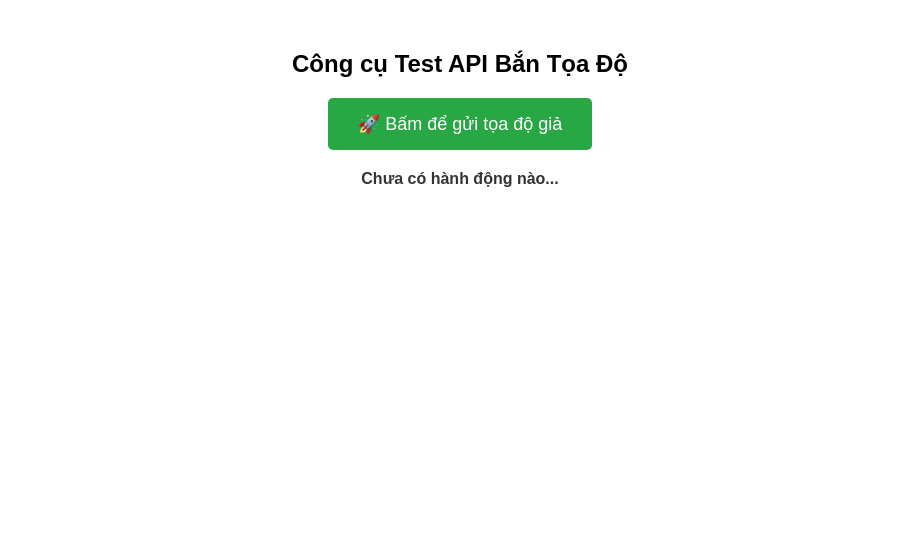
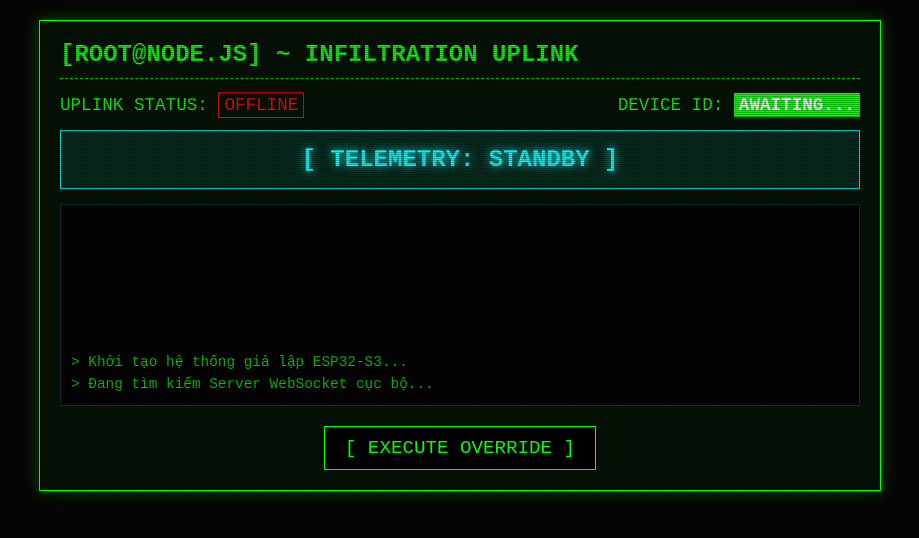
Before and after one commit to namoktin/checkgps, a website: page tester.html in a window 1280 px wide. Shown: the whole page, without its empty margins (180-1099 px from the left). Drawn offline with nearby package versions, Linux system fonts and the light colour scheme; no server answers.

Commit message:
Nang cap giao dien hacker va websocket

```diff
--- a/package.json
+++ b/package.json
@@ -1,6 +1,7 @@
 {
   "dependencies": {
     "cors": "^2.8.6",
-    "express": "^5.2.1"
+    "express": "^5.2.1",
+    "socket.io": "^4.8.3"
   }
 }
--- a/tester.html
+++ b/tester.html
@@ -2,55 +2,150 @@
 <html lang="vi">
 <head>
     <meta charset="UTF-8">
-    <title>Công cụ giả lập ESP32</title>
+    <title>ESP32-S3 // SPATIAL INFILTRATION TERMINAL</title>
+    <script src="https://cdn.socket.io/4.7.2/socket.io.min.js"></script>
     <style>
-        body { font-family: Arial, sans-serif; text-align: center; margin-top: 50px; }
-        button { padding: 15px 30px; font-size: 18px; background-color: #28a745; color: white; border: none; border-radius: 5px; cursor: pointer; }
-        button:hover { background-color: #218838; }
-        #log { margin-top: 20px; font-weight: bold; color: #333; }
+        body {
+            background-color: #050505; color: #0f0;
+            font-family: "Courier New", Courier, monospace;
+            margin: 0; padding: 20px;
+            display: flex; flex-direction: column; align-items: center;
+            height: 100vh; overflow: hidden;
+        }
+        .terminal-box {
+            border: 1px solid #0f0; box-shadow: 0 0 15px rgba(0, 255, 0, 0.3);
+            width: 80%; max-width: 800px; padding: 20px;
+            background: rgba(0, 20, 0, 0.8); position: relative;
+        }
+        .terminal-box::before {
+            content: " "; display: block; position: absolute;
+            top: 0; left: 0; bottom: 0; right: 0;
+            background: linear-gradient(rgba(18, 16, 16, 0) 50%, rgba(0, 0, 0, 0.25) 50%), linear-gradient(90deg, rgba(255, 0, 0, 0.06), rgba(0, 255, 0, 0.02), rgba(0, 0, 255, 0.06));
+            z-index: 2; background-size: 100% 2px, 3px 100%; pointer-events: none;
+        }
+        h1 { font-size: 1.5rem; border-bottom: 1px dashed #0f0; padding-bottom: 10px; text-transform: uppercase; margin-top: 0; }
+        .status-panel { display: flex; justify-content: space-between; margin-bottom: 15px; font-size: 1.1rem; }
+        .highlight { color: #fff; background-color: #0f0; padding: 2px 5px; font-weight: bold; }
+        .danger { color: #f00; border: 1px solid #f00; padding: 2px 5px; }
+
+        /* Bảng LED hiển thị Tọa độ Live (CHỈ CẬP NHẬT Ở ĐÂY) */
+        #telemetry-box {
+            border: 1px solid #0ff;
+            background: rgba(0, 255, 255, 0.1);
+            color: #0ff;
+            text-align: center;
+            padding: 15px;
+            font-size: 1.5rem;
+            font-weight: bold;
+            margin-bottom: 15px;
+            text-shadow: 0 0 10px #0ff;
+        }
+
+        #log-container {
+            height: 180px; border: 1px solid #033; background-color: #000;
+            padding: 10px; overflow-y: hidden; display: flex; flex-direction: column; justify-content: flex-end;
+        }
+        .log-line { margin: 3px 0; font-size: 0.9rem; opacity: 0.8; animation: fadeIn 0.3s ease-in; }
+        @keyframes fadeIn { from { opacity: 0; transform: translateY(10px); } to { opacity: 0.8; transform: translateY(0); } }
+
+        .controls { margin-top: 20px; display: flex; gap: 15px; justify-content: center; z-index: 5; position: relative; }
+        button {
+            background-color: #000; color: #0f0; border: 1px solid #0f0;
+            padding: 10px 20px; font-family: inherit; font-size: 1.2rem; cursor: pointer; transition: all 0.2s;
+        }
+        button:hover { background-color: #0f0; color: #000; box-shadow: 0 0 10px #0f0; }
+        #stopBtn { color: #f00; border-color: #f00; display: none; }
+        #stopBtn:hover { background-color: #f00; color: #000; box-shadow: 0 0 10px #f00; }
     </style>
 </head>
 <body>
 
-    <h2>Công cụ Test API Bắn Tọa Độ</h2>
-    <button onclick="sendFakeGPS()">🚀 Bấm để gửi tọa độ giả</button>
-    <div id="log">Chưa có hành động nào...</div>
+    <div class="terminal-box">
+        <h1>[ROOT@NODE.JS] ~ INFILTRATION UPLINK</h1>
+
+        <div class="status-panel">
+            <span>UPLINK STATUS: <span id="conn-status" class="danger">OFFLINE</span></span>
+            <span>DEVICE ID: <span id="device-id" class="highlight">AWAITING...</span></span>
+        </div>
+
+        <!-- MÀN HÌNH RADAR CHỈ GHI ĐÈ SỐ LIỆU -->
+        <div id="telemetry-box">
+            [ TELEMETRY: STANDBY ]
+        </div>
+
+        <div id="log-container">
+            <div class="log-line">> Khởi tạo hệ thống giả lập ESP32-S3...</div>
+            <div class="log-line">> Đang tìm kiếm Server WebSocket cục bộ...</div>
+        </div>
+
+        <div class="controls">
+            <button id="startBtn" onclick="startMoving()">[ EXECUTE OVERRIDE ]</button>
+            <button id="stopBtn" onclick="stopMoving()">[ ABORT ]</button>
+        </div>
+    </div>
 
     <script>
-        function sendFakeGPS() {
-            // 1. Tạo tọa độ ngẫu nhiên dời đi một chút so với tâm Hà Nội
-            const fakeLat = 21.0285 + (Math.random() - 0.5) * 0.05;
-            const fakeLng = 105.8542 + (Math.random() - 0.5) * 0.05;
+        const socket = io('http://localhost:3000');
+        const logContainer = document.getElementById('log-container');
+        const telemetryBox = document.getElementById('telemetry-box');
 
-            // 2. Đóng gói thành JSON
-            const dataToSend = {
-                lat: fakeLat,
-                lng: fakeLng
-            };
+        let moveInterval;
+        let currentLat = 21.0253;
+        let currentLng = 105.8465;
 
-            document.getElementById('log').innerText = "Đang gửi dữ liệu...";
+        function addLog(message, isAlert = false) {
+            const time = new Date().toLocaleTimeString('en-US', { hour12: false });
+            const line = document.createElement('div');
+            line.className = 'log-line';
+            line.style.color = isAlert ? '#ff0' : '#0f0';
+            line.innerText = `[${time}] ${message}`;
+            logContainer.appendChild(line);
+            if (logContainer.children.length > 8) { // Giảm số dòng log xuống để nhường chỗ cho Radar
+                logContainer.removeChild(logContainer.firstChild);
+            }
+        }
 
-            // 3. Dùng fetch để gọi phương thức POST (Giống lệnh http.POST() của ESP32)
-            fetch('http://localhost:3000/api/location', {
-                method: 'POST',
-                headers: {
-                    'Content-Type': 'application/json'
-                },
-                body: JSON.stringify(dataToSend)
-            })
-            .then(response => {
-                if (response.ok) {
-                    document.getElementById('log').innerText =
-                        `✅ Đã gửi thành công! Tọa độ: ${fakeLat.toFixed(5)}, ${fakeLng.toFixed(5)}`;
-                } else {
-                    document.getElementById('log').innerText = "❌ Lỗi: Server từ chối!";
-                }
-            })
-            .catch(error => {
-                document.getElementById('log').innerText = "❌ Lỗi mạng: Không tìm thấy Server cổng 3000";
-            });
+        socket.on('connect', () => {
+            document.getElementById('conn-status').innerText = "SECURE";
+            document.getElementById('conn-status').className = "highlight";
+            document.getElementById('device-id').innerText = socket.id;
+            addLog(`Uplink established. Handshake verified. ID: ${socket.id}`);
+        });
+
+        socket.on('disconnect', () => {
+            document.getElementById('conn-status').innerText = "OFFLINE";
+            document.getElementById('conn-status').className = "danger";
+            document.getElementById('device-id').innerText = "CONNECTION LOST";
+            addLog(`FATAL ERROR: Signal lost from Server.`, true);
+            stopMoving();
+        });
+
+        function startMoving() {
+            if (!socket.connected) { addLog("WARNING: Uplink offline. Cannot execute.", true); return; }
+
+            document.getElementById('startBtn').style.display = 'none';
+            document.getElementById('stopBtn').style.display = 'inline-block';
+            addLog(">>> INIT SPATIAL MOVEMENT INJECTION <<<", true);
+
+            moveInterval = setInterval(() => {
+                currentLat += (Math.random() * 0.00002) - 0.000005;
+                currentLng += (Math.random() * 0.00002) - 0.000005;
+
+                const payload = { lat: currentLat, lng: currentLng };
+                socket.emit('send-gps', payload);
+
+                // THAY VÌ THÊM LOG MỚI, CHỈ GHI ĐÈ LÊN BẢNG TELEMETRY BẰNG MÀU XANH CYAN CYAN
+                telemetryBox.innerText = `TX // LAT: ${currentLat.toFixed(7)} | LNG: ${currentLng.toFixed(7)}`;
+            }, 1000);
+        }
+
+        function stopMoving() {
+            clearInterval(moveInterval);
+            document.getElementById('startBtn').style.display = 'inline-block';
+            document.getElementById('stopBtn').style.display = 'none';
+            telemetryBox.innerText = "[ TELEMETRY: STANDBY ]";
+            addLog(">>> SIGNAL INJECTION ABORTED. STANDING BY. <<<", true);
         }
     </script>
-
 </body>
 </html>
```
Also changed, not shown: index.html (+29 -15 lines), server.js (+28 -28 lines), 1 other file.
